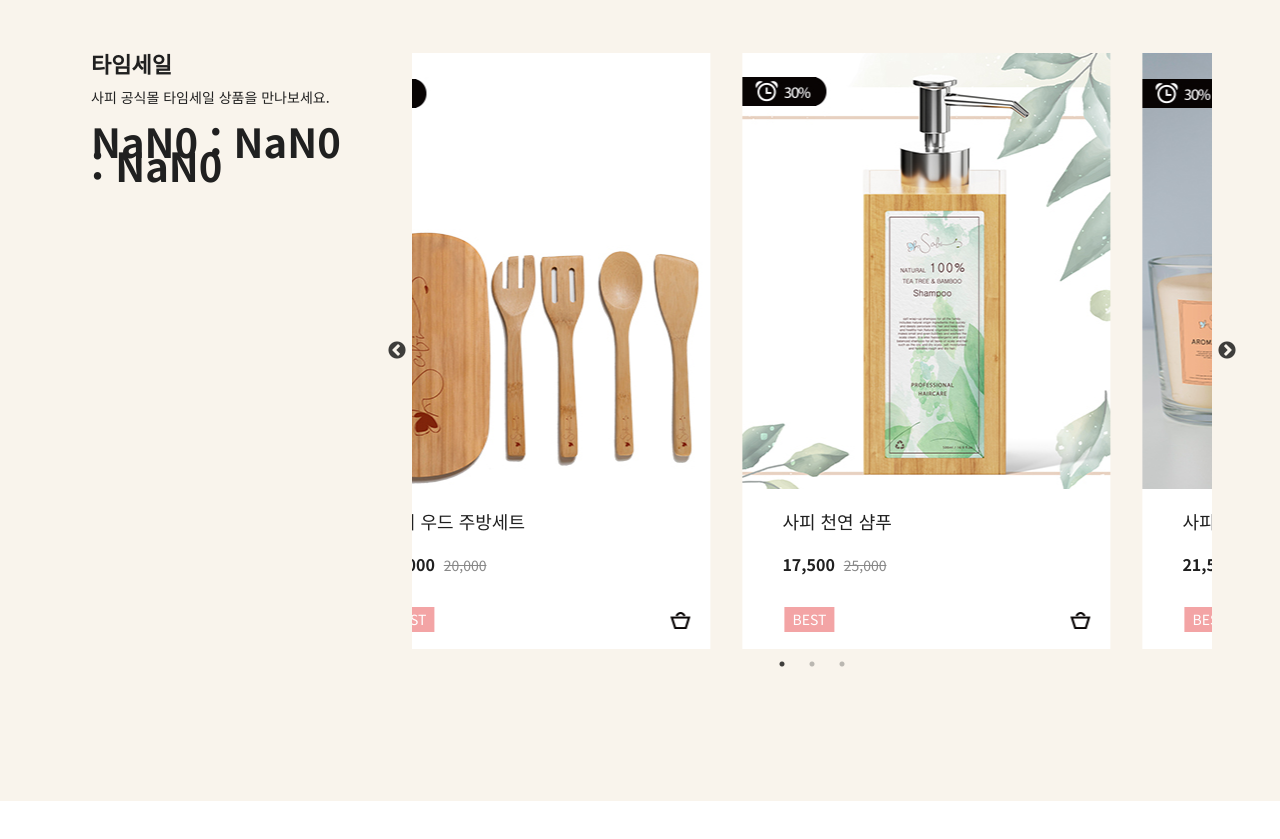
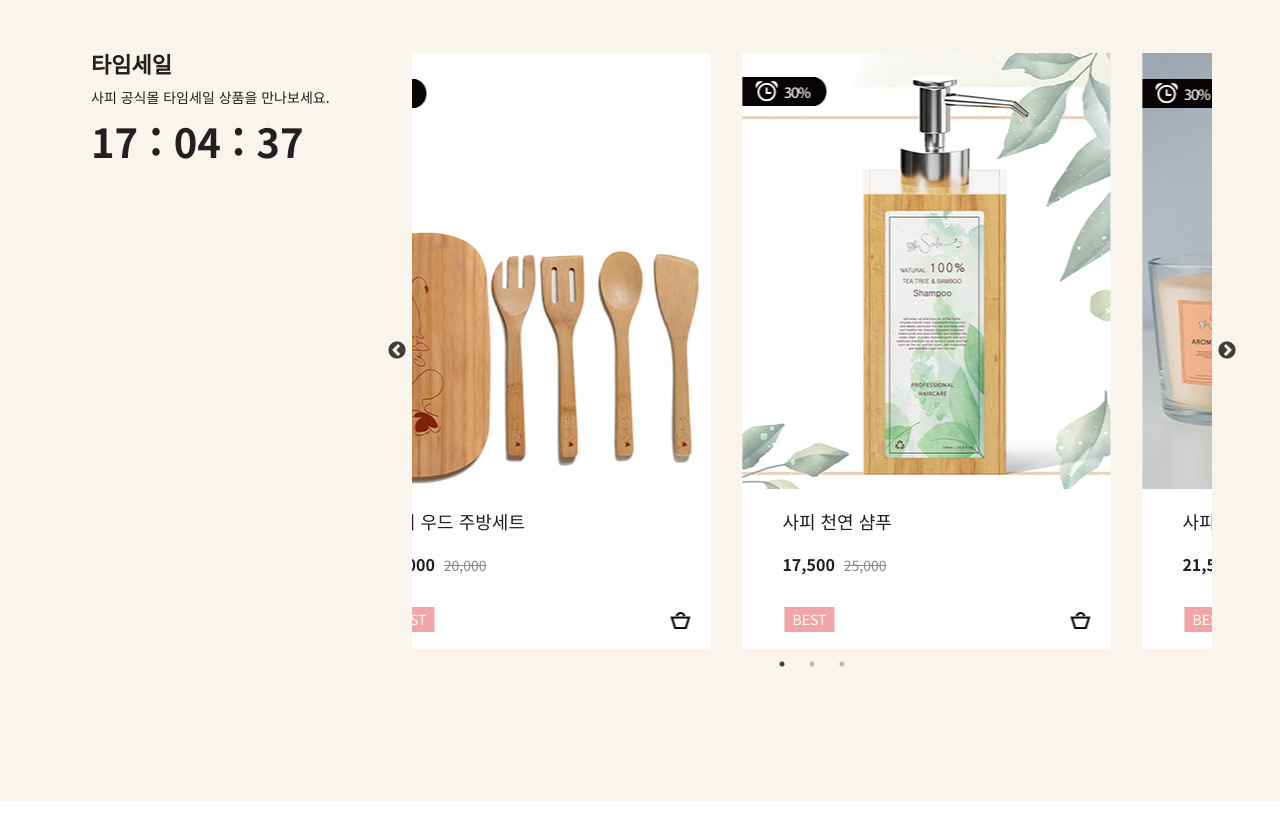
Before and after one commit to dhanstj/safi, a plain HTML site: page index.html in a window 1280 px wide. Shown: the part 1460-2299 px from the top of the page. Drawn offline with nearby package versions, Linux system fonts and the light colour scheme.

Commit message:
Update index.html

```diff
--- a/index.html
+++ b/index.html
@@ -179,8 +179,8 @@
 <script type="text/javascript">
     let today = new Date();
     let year = today.getFullYear(); // 년도
-    let month = today.getMonth() + 2;  // 월
-    let date = today.getDate() + 10;  // 날짜
+    let month = today.getMonth() + 1;  // 월
+    let date = today.getDate() + 1;  // 날짜
     dt = month + '/' + date + '/' + year;
 
     var end = new Date(dt);
@@ -209,7 +209,7 @@
     }
     // 숫자 0~9 앞에 0 붙여주기
     function numberPad(n, width) {
-        n = n + '0';
+        n = n + '';
         return n.length >= width ? n : new Array(width - n.length + 1).join('0') + n;
     }
 
```
